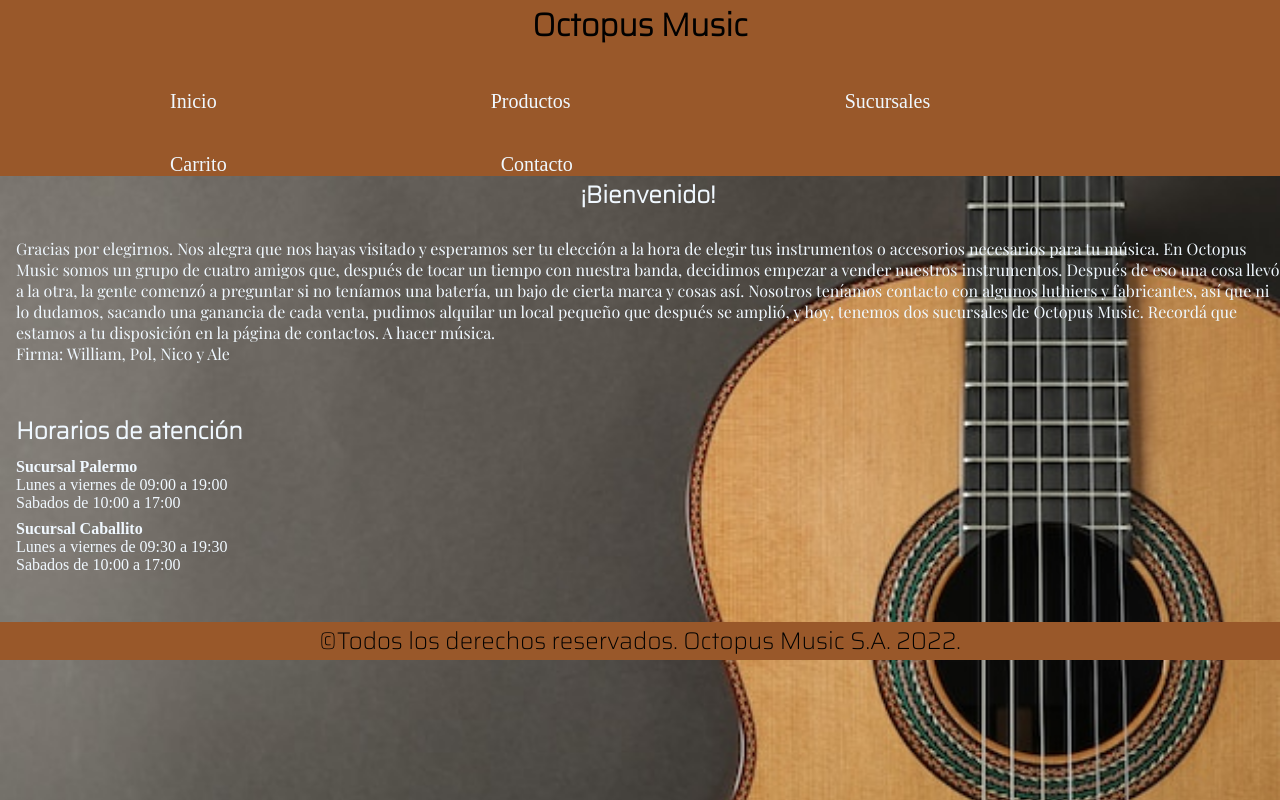
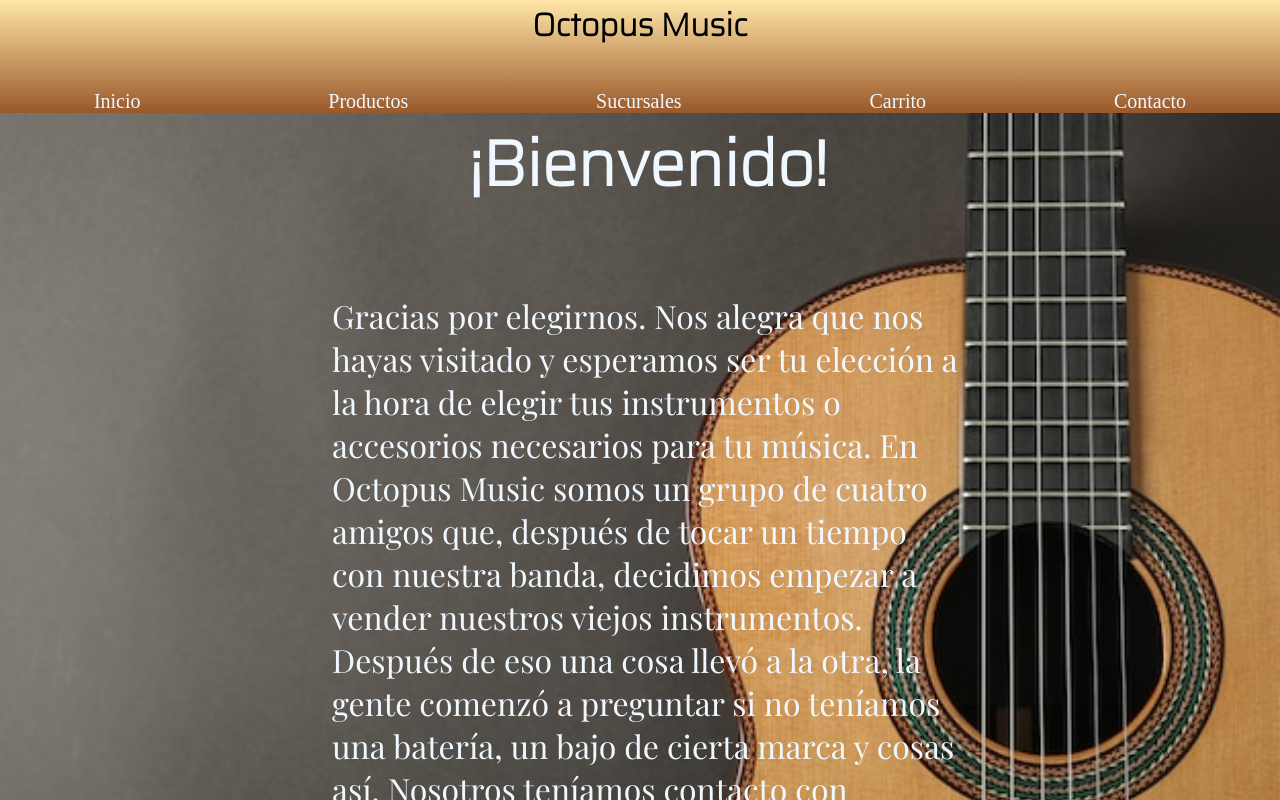
Before and after one commit to PolPol59/Octopus-Music, a plain HTML site: page index.html in a window 1280 px wide. Shown: the top 800 px of the page. Drawn offline with nearby package versions, Linux system fonts and the light colour scheme.

Commit message:
Reorganizada primera página con grid y flexbox. Añadido gradiente en header y footer. Cambiados tamaños de fuentes.

```diff
--- a/css/styles.css
+++ b/css/styles.css
@@ -19,28 +19,26 @@ main {
   padding-left: 1em;
 }
 
-/*Fotos del header*/
-.banner {
-  position: relative;
-  width: 21.9em;
-  height: 20em;
-}
 
 header {
-  background-color: #99582a;
+  background-image:linear-gradient(to top,#99582a, #FFE6A7) ;
 }
 
 /*barra de navegación*/
+
 .navbar {
-  position: relative;
-  display: inline-block;
-  margin-left: 8.5em;
-  margin-right: 5em;
-  margin-top: 2em;
-  background-color: #99582a;
+  padding-top: 1em;
+  display: flex;
+  justify-content: center;
+  align-items: center;
+  justify-content: space-around;
   font-size: 20px;
   text-decoration: none;
   color: aliceblue;
+}
+
+a {
+  text-decoration: none;
 }
 
 .navbar2 {
@@ -53,7 +51,6 @@ header {
   text-decoration: none;
   color: black
 }
-
 
 ul {
   list-style: none;
@@ -68,35 +65,76 @@ h1 {
   color: black;
 }
 
+.index {
+  display:grid;
+  grid-template-columns: 1fr 2fr 1fr;
+  grid-template-rows: 1fr 320px 0.3fr;
+  grid-template-areas: ". bienvenido ."
+                       ". horario ."
+                       "sucursal1 . sucursal2";
+}
+
+.bienvenido {
+  grid-area: bienvenido;
+}
+
 .titulosec {
   color: aliceblue;
   padding-bottom: 1em;
+  font-size: 4em;
 }
 
 .texto {
   font-family: "Playfair Display", serif;
   color: aliceblue;
+  font-size: 2em;
+  padding-top: 0.5em;
 }
 
 h2 {
   margin-top: 2em;
   font-family: "Saira", sans-serif;
   color: aliceblue;
+  font-size: 3em;
+  text-decoration: underline;
+}
+
+.horario {
+  grid-area: horario;
+  display:flex;
+  justify-content: center;
 }
 
 .sucursal {
-  margin-top: 0.5em;
   font-weight: bold;
   color: aliceblue;
+  grid-area: sucursal1;
+  text-decoration: underline;
+}
+
+.sucursal1 {
+  font-weight: bold;
+  color: aliceblue;
+  grid-area: sucursal1;
+  font-size: 3em;
+}
+
+.sucursal2 {
+  font-weight: bold;
+  color: aliceblue;
+  grid-area: sucursal2;
+  font-size: 3em;
 }
 
 footer {
   margin-top: 2em;
-  font-size: 1.5em;
-  font-weight: 100;
+  font-size: 2em;
+  font-weight: 400;
   text-align: center;
-  background-color: #99582a;
+  background-image:linear-gradient(to top,#99582a, #FFE6A7) ;
   font-family: "Saira", sans-serif;
+  grid-area: footer;
+  color:black
 }
 
 /*----------Productos----------*/
--- a/index.html
+++ b/index.html
@@ -15,25 +15,24 @@
             <h1>Octopus Music</h1>
         </div>
         <nav>
-            <ul>
+            <ul class="navbar">
                 <a href="./index.html"><li class="navbar">Inicio</li></a>
                 <a href="./pages/Productos.html"><li class="navbar">Productos</li></a>
                 <a href="./pages/Sucursales.html"><li class="navbar">Sucursales</li></a>
                 <a href="./pages/Carrito.html"><li class="navbar">Carrito</li></a>
-               <a href="./pages/Contacto.html"> <li class="navbar">Contacto</li></a>
+                <a href="./pages/Contacto.html"><li class="navbar">Contacto</li></a>
             </ul>
         </nav>
     </header>
-    <main>
-        <section>
+    <main class="index">
+        <section class="bienvenido">
             <!-- TEXTO DE BIENVENIDA-->
             <h1 class="titulosec">¡Bienvenido!</h1>
-
             <p class="texto">Gracias por elegirnos. Nos alegra que nos hayas visitado y esperamos ser tu elección a la
                 hora de elegir tus
                 instrumentos o accesorios necesarios para tu música. En Octopus Music somos un grupo de cuatro amigos
                 que,
-                después de tocar un tiempo con nuestra banda, decidimos empezar a vender nuestros instrumentos. Después
+                después de tocar un tiempo con nuestra banda, decidimos empezar a vender nuestros viejos instrumentos. Después
                 de
                 eso una cosa llevó a la otra, la gente comenzó a preguntar si no teníamos una batería, un bajo de cierta
                 marca y cosas así. Nosotros teníamos contacto con algunos luthiers y fabricantes, así que ni lo dudamos,
@@ -42,17 +41,21 @@
                 dos sucursales de Octopus Music. Recordá que estamos a tu disposición en la página de contactos. A hacer
                 música.
             </p>
-            <p class="texto">Firma: William, Pol, Nico y Ale</p>
+            <p class="texto">Firman: William, Pol, Nico y Ale</p>
         </section>
-        <section>
-            <!-- HORARIOS DE ATENCION -->
+        <!-- HORARIOS DE ATENCION -->
+        <section class="horario">
             <h2>Horarios de atención</h2>
+        </section>
+        <section class="sucursal1">
+
             <p class="sucursal">Sucursal Palermo</p>
             <ul>
                 <li>Lunes a viernes de 09:00 a 19:00</li>
                 <li>Sabados de 10:00 a 17:00</li>
             </ul>
-
+        </section>
+        <section class="sucursal2">
             <p class="sucursal">Sucursal Caballito</p>
             <ul>
                 <li>Lunes a viernes de 09:30 a 19:30</li>
```
